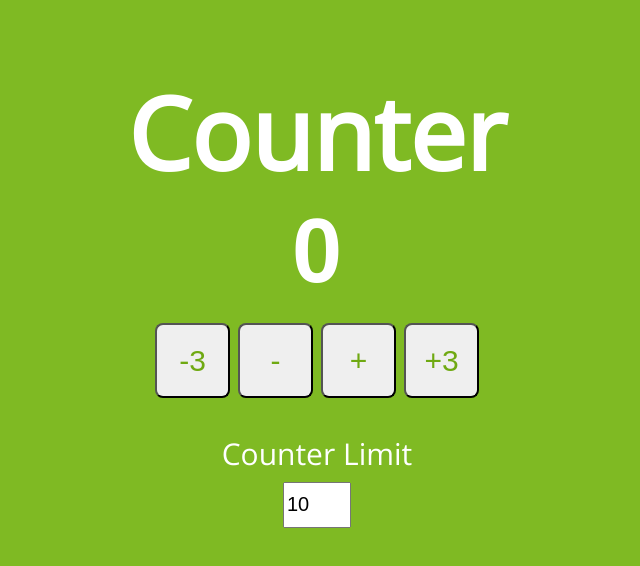
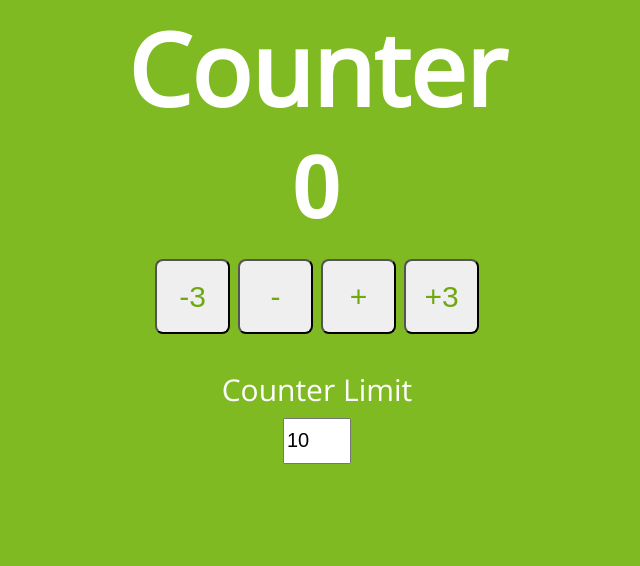
Before and after one commit to richpjames/counter, a React (Create React App) app: page / in a window 1280 px wide. Shown: the top 566 px of the page, without its empty margins (323-963 px from the left). Built offline with nearby package versions, Linux system fonts and the light colour scheme.

Commit message:
give full height

```diff
--- a/src/App.tsx
+++ b/src/App.tsx
@@ -5,7 +5,7 @@ import styled from "styled-components/macro";
 const AppContainer = styled.div`
   display: flex;
   justify-content: center;
-  margin-top: 5%;
+  height: 100vh;
 `;
 
 function App() {
```
